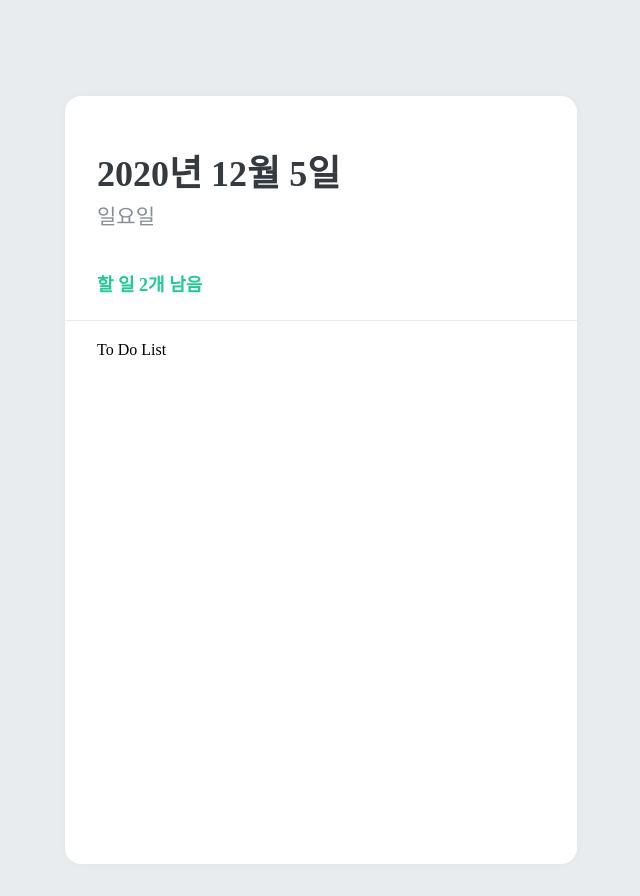
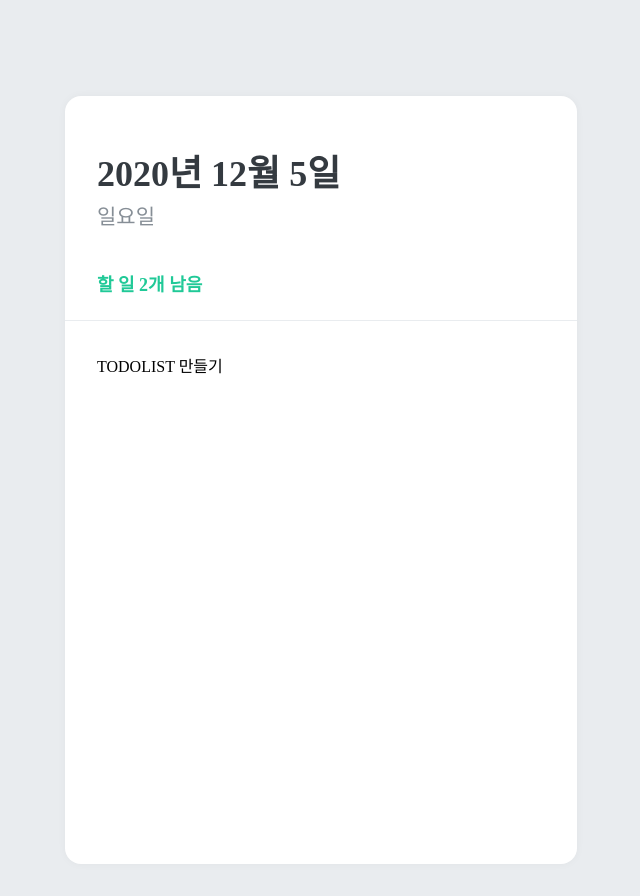
Before and after one commit to joyact/to-do-list, a React (Create React App) app: page / in a window 1280 px wide. Shown: the whole page, without its empty margins (319-959 px from the left). Built offline with nearby package versions, Linux system fonts and the light colour scheme.

Commit message:
프로젝트 생성 UI 준비 - List item style

```diff
--- /dev/null
+++ b/src/components/TodoItem.js
@@ -0,0 +1,46 @@
+import React from 'react';
+import styled from 'styled-components';
+import { MdDone, MdDelete } from 'react-icons/md';
+
+const CheckCircle = styled.div``;
+const Text = styled.div``;
+
+const Remove = styled.div`
+  opacity: 0;
+  display: flex;
+  align-items: center;
+  justify-content: center;
+  color: #dee2e6;
+  font-size: 24px;
+  cursor: pointer;
+  &:hover {
+    color: #ff6b6b;
+  }
+`;
+
+const ItemBlock = styled.div`
+  display: flex;
+  align-items: center;
+  padding-top: 12px;
+  padding-bottom: 12px;
+  &:hover {
+    // 컴포넌트 바로 선택 가능
+    ${Remove} {
+      opacity: 1;
+    }
+  }
+`;
+
+function TodoItem() {
+  return (
+    <ItemBlock>
+      <CheckCircle></CheckCircle>
+      <Text>TODOLIST 만들기</Text>
+      <Remove>
+        <MdDelete />
+      </Remove>
+    </ItemBlock>
+  );
+}
+
+export default TodoItem;
--- a/src/components/TodoList.js
+++ b/src/components/TodoList.js
@@ -1,5 +1,6 @@
 import React from 'react';
 import styled from 'styled-components';
+import TodoItem from './TodoItem';
 
 const ListBlock = styled.div`
   flex: 1; // 차지할 수 있는 모든 영역 차지
@@ -9,7 +10,11 @@ const ListBlock = styled.div`
 `;
 
 function TodoList() {
-  return <ListBlock>To Do List</ListBlock>;
+  return (
+    <ListBlock>
+      <TodoItem />
+    </ListBlock>
+  );
 }
 
 export default TodoList;
```
